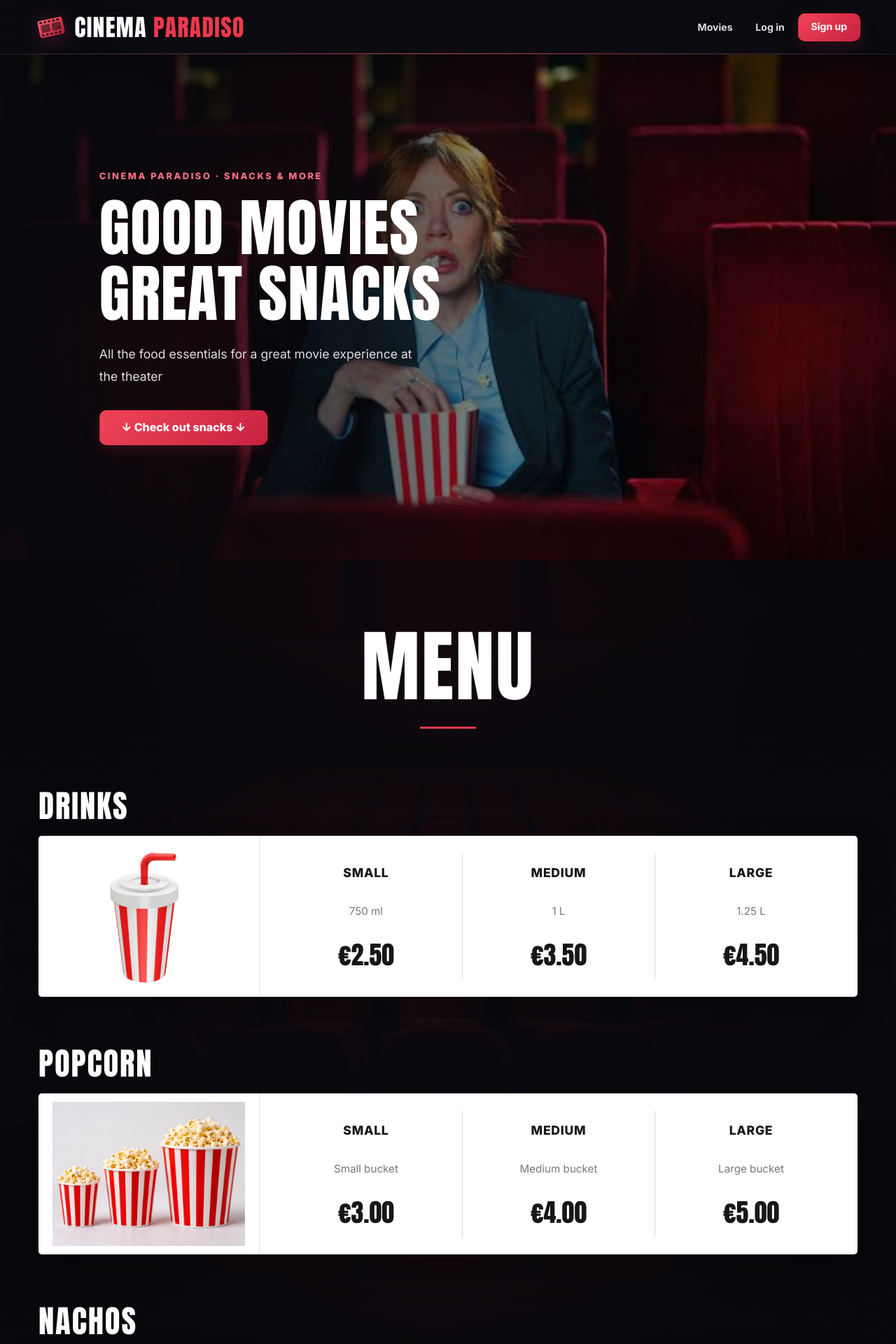
After one commit to kalejandra-dev/Cinema, a Flask app: page /snacks in a window 1280 px wide. The commit adds this page. Shown: the top 1920 px of the page at 70% size. Run offline with Flask 3, Linux system fonts and the light colour scheme.

Commit message:
Add snacks menu page

```diff
--- a/cinema/main.py
+++ b/cinema/main.py
@@ -194,6 +194,10 @@ def coming_soon():
         movies=movies,
         release_date=COMING_SOON_START,
     )
+
+@bp.route("/snacks")
+def snacks():
+    return render_template("main/snacks.html")
 
 
 
--- a/cinema/static/style.css
+++ b/cinema/static/style.css
@@ -1221,3 +1221,292 @@ label.checkbox { display: flex; align-items: center; gap: .6rem; color: var(--te
         font-size: 17px;
     }
 }
+
+
+
+/* ===========================================
+   CINEMA PARADISO — SNACKS MENU
+   =========================================== */
+
+.snacks-page {
+    margin-top: calc(-1 * clamp(2rem, 5vw, 4.4rem));
+}
+
+/* ---------- HERO ---------- */
+
+.snacks-hero {
+    position: relative;
+
+    width: 100vw;
+    left: 50%;
+    transform: translateX(-50%);
+
+    min-height: calc(100svh - 78px);
+
+    display: flex;
+    align-items: center;
+
+    background-image:
+        linear-gradient(
+            90deg,
+            rgba(8,9,14,.93) 0%,
+            rgba(8,9,14,.68) 36%,
+            rgba(8,9,14,.12) 85%
+        ),
+        url("snacks/cunk.jpg");
+
+    background-size: cover;
+    background-position: center;
+    background-repeat: no-repeat;
+}
+
+.snacks-hero-content {
+    width: min(100%, 1150px);
+    margin-inline: auto;
+    padding: 5rem clamp(2rem, 6vw, 5rem);
+}
+
+.snacks-kicker {
+    color: #ff7283;
+    font-size: .8rem;
+    font-weight: 800;
+    letter-spacing: .2em;
+}
+
+.snacks-hero h1 {
+    margin: 1rem 0 1.5rem;
+
+    font-size: clamp(3.5rem, 7vw, 6rem);
+    line-height: 1.05;
+}
+
+.snacks-description {
+    max-width: 470px;
+
+    color: #e1dce1;
+    font-size: 1.1rem;
+    line-height: 1.8;
+
+    margin-bottom: 2rem;
+}
+
+/* ---------- SNACKS INTRO ---------- */
+
+.snacks-menu {
+    padding-top: 90px;
+    scroll-margin-top: 90px;
+}
+
+.snacks-intro {
+    text-align: center;
+    margin-bottom: 85px;
+}
+
+.snacks-intro p {
+    color: #ff7283;
+
+    font-size: .8rem;
+    font-weight: 800;
+    letter-spacing: .25em;
+}
+
+.snacks-intro h2 {
+    font-family: "Anton", Impact, sans-serif;
+
+    font-size: clamp(4rem, 9vw, 7rem);
+    line-height: 1.1;
+
+    margin: 0 0 25px;
+}
+
+.snacks-intro-line {
+    display: block;
+
+    width: 80px;
+    height: 3px;
+
+    margin: 0 auto;
+    background: var(--accent);
+}
+
+/* ---------- PRODUCT SECTIONS ---------- */
+
+.snacks-products {
+    display: flex;
+    flex-direction: column;
+    gap: 70px;
+}
+
+.snacks-product-title {
+    margin: 0 0 16px;
+
+    color: #fff;
+    font-family: "Anton", Impact, sans-serif;
+
+    font-size: clamp(2rem, 3.5vw, 2.8rem);
+    font-weight: 400;
+    letter-spacing: .04em;
+}
+
+/* ---------- WHITE PRODUCT PANEL ---------- */
+
+.snacks-product-panel {
+    display: grid;
+
+    grid-template-columns:
+        minmax(180px, 27%)
+        minmax(0, 1fr);
+
+    min-height: 230px;
+
+    overflow: hidden;
+
+    background: #fff;
+    color: #171717;
+
+    border-radius: 5px;
+
+    box-shadow:
+        0 18px 45px rgba(0,0,0,.25);
+}
+
+/* ---------- PRODUCT PHOTOS ---------- */
+
+.snacks-product-photo {
+    display: flex;
+    align-items: center;
+    justify-content: center;
+
+    min-height: 230px;
+
+    background: #fff;
+
+    border-right: 1px solid #e0e0e0;
+
+    overflow: hidden;
+}
+
+.snacks-product-photo img {
+    display: block;
+
+    width: 100%;
+    height: 100%;
+
+    max-height: 230px;
+
+    object-fit: contain;
+    object-position: center;
+
+    padding: 12px;
+}
+
+/* ---------- SIZES, DETAILS, PRICES ---------- */
+
+.snacks-options {
+    display: flex;
+    align-items: stretch;
+
+    min-width: 0;
+
+    padding: 25px 15px;
+}
+
+.snacks-option {
+    flex: 1;
+    min-width: 0;
+
+    display: flex;
+    flex-direction: column;
+
+    align-items: center;
+    justify-content: space-between;
+
+    padding: 14px 12px;
+
+    text-align: center;
+}
+
+.snacks-option + .snacks-option {
+    border-left: 1px solid #d8d8d8;
+}
+
+.snacks-option-name {
+    color: #171717;
+
+    font-size: clamp(.85rem, 1.5vw, 1.1rem);
+    font-weight: 800;
+
+    letter-spacing: .04em;
+}
+
+.snacks-option-detail {
+    color: #777;
+    font-size: .95rem;
+}
+
+.snacks-option-price {
+    color: #171717;
+
+    font-family: "Anton", Impact, sans-serif;
+    font-size: clamp(1.5rem, 3vw, 2.25rem);
+
+    line-height: 1.15;
+}
+
+/* ---------- RESPONSIVE ---------- */
+
+@media (max-width: 700px) {
+
+    .snacks-hero {
+        min-height: 560px;
+        background-position: 58% center;
+    }
+
+    .snacks-hero-content {
+        padding: 3rem 1.5rem;
+    }
+
+    .snacks-hero h1 {
+        font-size: clamp(3rem, 10vw, 4.5rem);
+    }
+
+    .snacks-menu {
+        padding-top: 65px;
+    }
+
+    .snacks-products {
+        gap: 50px;
+    }
+
+    .snacks-product-panel {
+        grid-template-columns: 1fr;
+    }
+
+    .snacks-product-photo {
+        min-height: 165px;
+        border-right: none;
+        border-bottom: 1px solid #dedede;
+    }
+
+    .snacks-product-photo img {
+        height: 165px;
+        max-height: 165px;
+    }
+
+    .snacks-options {
+        min-height: 180px;
+        padding: 18px 6px;
+    }
+
+    .snacks-option {
+        padding: 10px 6px;
+    }
+
+    .snacks-option-detail {
+        font-size: .8rem;
+    }
+
+    .snacks-option-price {
+        font-size: 1.5rem;
+    }
+}
--- a/cinema/templates/main/index.html
+++ b/cinema/templates/main/index.html
@@ -89,7 +89,7 @@
             Popcorn, drinks and cinema combos.
             Complete your experience when booking your seats.
           </p>
-          <a class="btn btn-large" href="#snacks-more">
+          <a class="btn btn-large" href="{{ url_for('main.snacks') }}">
             Explore Snacks
           </a>
         </div>
--- /dev/null
+++ b/cinema/templates/main/snacks.html
@@ -0,0 +1,202 @@
+
+{% extends "base.html" %}
+
+{% block title %}Snacks & Drinks{% endblock %}
+
+{% block content %}
+
+<div class="snacks-page">
+
+    <!-- HERO SECTION -->
+    <section class="snacks-hero">
+
+        <div class="snacks-hero-content">
+
+            <p class="snacks-kicker">
+                CINEMA PARADISO · SNACKS & MORE
+            </p>
+
+            <h1>
+                GOOD MOVIES<br>
+                GREAT SNACKS
+            </h1>
+
+            <p class="snacks-description">
+                All the food essentials for a great
+                movie experience at the theater
+            </p>
+
+            <a href="#snacks-menu" class="btn btn-large">
+               ↓ Check out snacks ↓
+            </a>
+
+        </div>
+
+    </section>
+
+
+    <!-- SNACKS HEADING -->
+    <section id="snacks-menu" class="snacks-menu">
+
+        <div class="snacks-intro">
+
+            <h2>MENU</h2>
+
+            <span class="snacks-intro-line"></span>
+
+        </div>
+
+
+        <!-- MENU DATA -->
+        {% set sections = [
+
+            {
+                "title": "DRINKS",
+                "image": "snacks/drink.jpg",
+                "alt": "Red and white striped cinema drink cup",
+                "variants": [
+                    {
+                        "name": "SMALL",
+                        "detail": "750 ml",
+                        "price": "€2.50"
+                    },
+                    {
+                        "name": "MEDIUM",
+                        "detail": "1 L",
+                        "price": "€3.50"
+                    },
+                    {
+                        "name": "LARGE",
+                        "detail": "1.25 L",
+                        "price": "€4.50"
+                    }
+                ]
+            },
+
+            {
+                "title": "POPCORN",
+                "image": "snacks/popcorn.png",
+                "alt": "Three sizes of cinema popcorn",
+                "variants": [
+                    {
+                        "name": "SMALL",
+                        "detail": "Small bucket",
+                        "price": "€3.00"
+                    },
+                    {
+                        "name": "MEDIUM",
+                        "detail": "Medium bucket",
+                        "price": "€4.00"
+                    },
+                    {
+                        "name": "LARGE",
+                        "detail": "Large bucket",
+                        "price": "€5.00"
+                    }
+                ]
+            },
+
+            {
+                "title": "NACHOS",
+                "image": "snacks/nachos.jpg",
+                "alt": "Cinema nachos with cheese and salsa",
+                "variants": [
+                    {
+                        "name": "PLAIN",
+                        "detail": "No sauce",
+                        "price": "€2.00"
+                    },
+                    {
+                        "name": "1 SAUCE",
+                        "detail": "Salsa or Cheese",
+                        "price": "€2.50"
+                    },
+                    {
+                        "name": "2 SAUCES",
+                        "detail": "Salsa and Cheese",
+                        "price": "€3.00"
+                    }
+                ]
+            },
+
+            {
+                "title": "HOT DOGS",
+                "image": "snacks/hotdog.jpg",
+                "alt": "Classic hot dog with mustard and ketchup",
+                "variants": [
+                    {
+                        "name": "CLASSIC",
+                        "detail": "One hot dog",
+                        "price": "€1.50"
+                    }
+                ]
+            }
+
+        ] %}
+
+
+        <!-- PRODUCT SECTIONS -->
+        <div class="snacks-products">
+
+            {% for section in sections %}
+
+            <section class="snacks-product">
+
+                <!-- TITLE ABOVE WHITE PANEL -->
+                <h3 class="snacks-product-title">
+                    {{ section.title }}
+                </h3>
+
+
+                <div class="snacks-product-panel">
+
+                    <!-- PRODUCT PHOTO -->
+                    <div class="snacks-product-photo">
+
+                        <img
+                            src="{{ url_for('static', filename=section.image) }}"
+                            alt="{{ section.alt }}"
+                            loading="lazy"
+                        >
+
+                    </div>
+
+
+                    <!-- OPTIONS AND PRICES -->
+                    <div class="snacks-options">
+
+                        {% for option in section.variants %}
+
+                        <div class="snacks-option">
+
+                            <div class="snacks-option-name">
+                                {{ option.name }}
+                            </div>
+
+                            <div class="snacks-option-detail">
+                                {{ option.detail }}
+                            </div>
+
+                            <div class="snacks-option-price">
+                                {{ option.price }}
+                            </div>
+
+                        </div>
+
+                        {% endfor %}
+
+                    </div>
+
+                </div>
+
+            </section>
+
+            {% endfor %}
+
+        </div>
+
+    </section>
+
+</div>
+
+{% endblock %}
```
Also changed, not shown: cinema/static/snacks/cunk.jpg (added), cinema/static/snacks/drink.jpg (added), cinema/static/snacks/filipinos.jpg (added), cinema/static/snacks/haribo.jpg (added), cinema/static/snacks/hotdog.jpg (added), cinema/static/snacks/milka.jpg (added), cinema/static/snacks/nachos.jpg (added), cinema/static/snacks/popcorn.png (added), cinema/static/snacks/snickers.png (added), cinema/static/snacks/twix.jpg (added).
